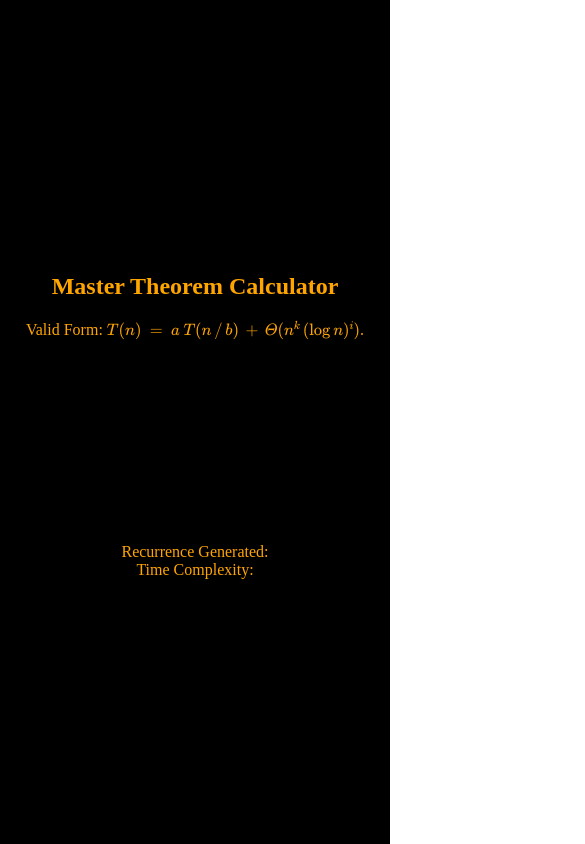
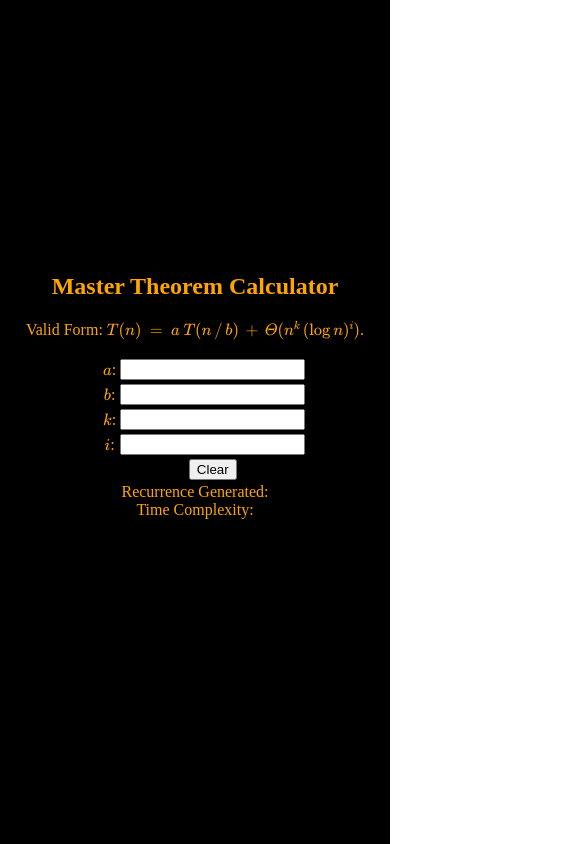
Before and after one commit to RiturajGupta21/MTC, a plain HTML site: page index.html in a window 390 px wide. Shown: the top 844 px of the page, 585 px wide, since content can reach past the window. Drawn offline with nearby package versions, Linux system fonts and the light colour scheme; some packages are replaced by stand-ins of ours; a script that the page names is missing.

Commit message:
Set for Mobile Display

```diff
--- a/index.html
+++ b/index.html
@@ -26,6 +26,12 @@
 
         .centerform {
             margin-left: 600px;
+        }
+
+        @media screen and (max-width: 420px) {
+            .centerform {
+                margin-left: 100px;
+            }
         }
     </style>
 </head>
```
